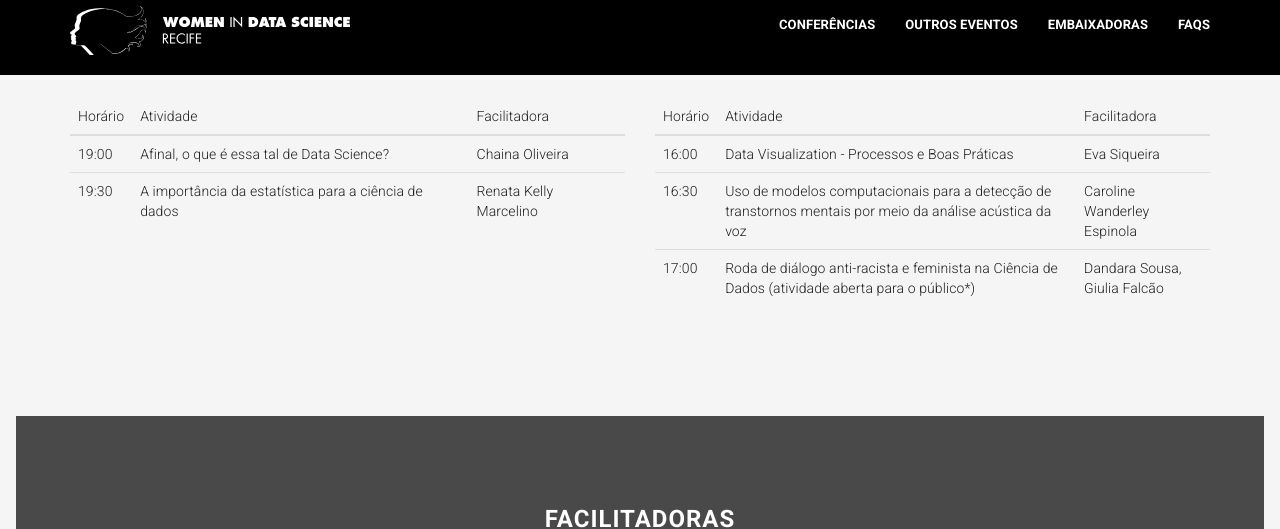
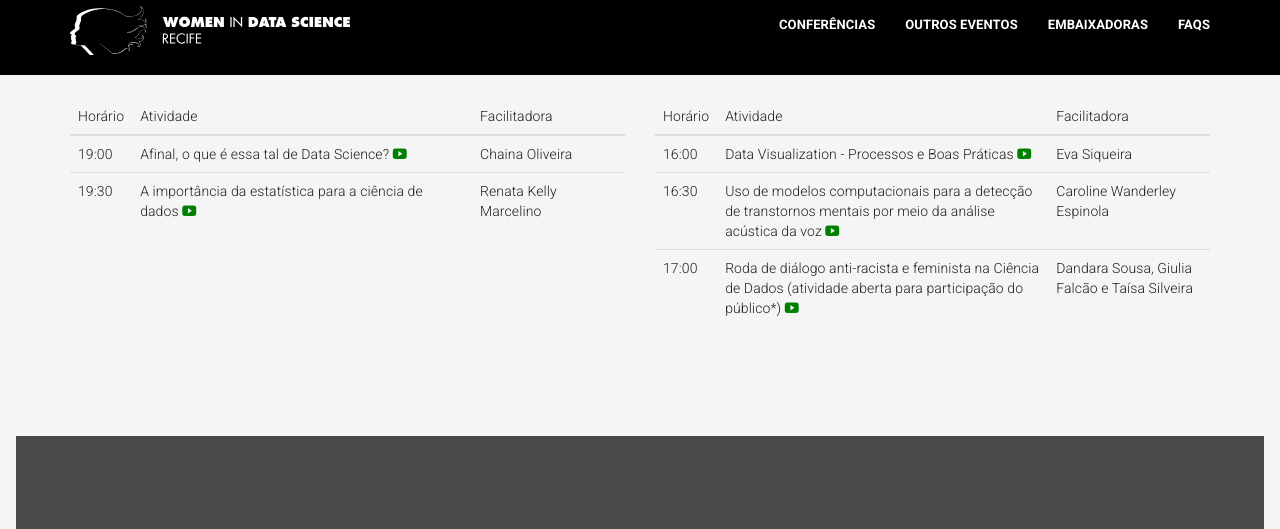
Before and after one commit to widsrecife/widsrecife.github.io, a Jekyll site: the page built from index.html, in a window 1280 px wide and 900 px high, scrolled down 1925 px, cut to the strip 0-529 px from the top of the window. Built offline with Jekyll 4.4.1, drawn with Linux system fonts in a browser that asks for light colours; some web fonts are replaced.

Commit message:
Incluido na programacao links das palestras no youtube

```diff
--- a/_includes/conference_2020/schedule.html
+++ b/_includes/conference_2020/schedule.html
@@ -27,7 +27,7 @@
                         {% for event in day1 %}
                         <tr>
                             <td data-title="Time">{{ event.hour }}</td>
-                            <td data-title="Title">{{ event.title }}</td>
+                            <td data-title="Title">{{ event.title }} <a href="{{ event.youtube }}" target="_blank"><i class="ion-social-youtube"></i></a></td>
                             <td data-title="Speaker">{{ event.speaker }}</td>
                         </tr>
                         {% endfor %}
@@ -52,7 +52,11 @@
                         {% for event in day2 %}
                         <tr>
                             <td data-title="Time">{{ event.hour }}</td>
-                            <td data-title="Title">{{ event.title }}</td>
+                            <td data-title="Title">{{ event.title }}
+                                {% if event.youtube !="" and event.youtube != nil %}
+                                <a href="{{ event.youtube }}" target="_blank"><i class="ion-social-youtube"></i></a>
+                                {% endif %}
+                            </td>
                             <td data-title="Speaker">{{ event.speaker }}</td>
                         </tr>
                         {% endfor %}
```
Also changed, not shown: _data/conference_2020/schedule.yml (+7 -2 lines).
